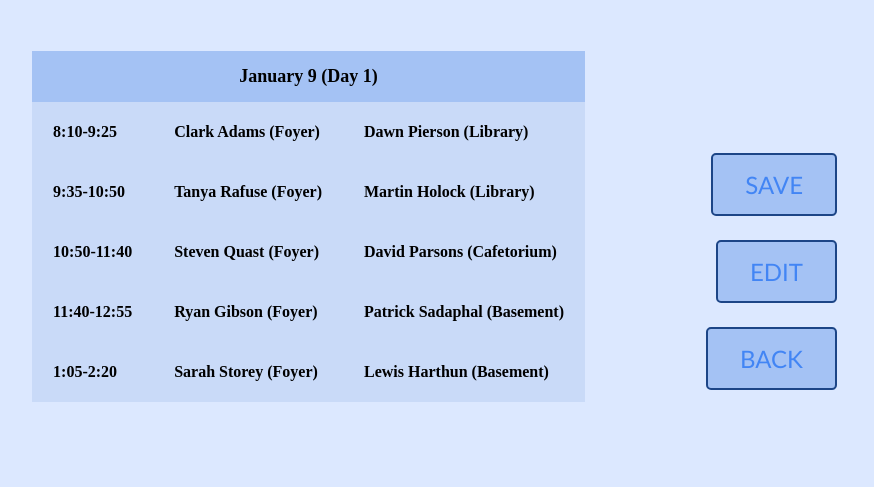
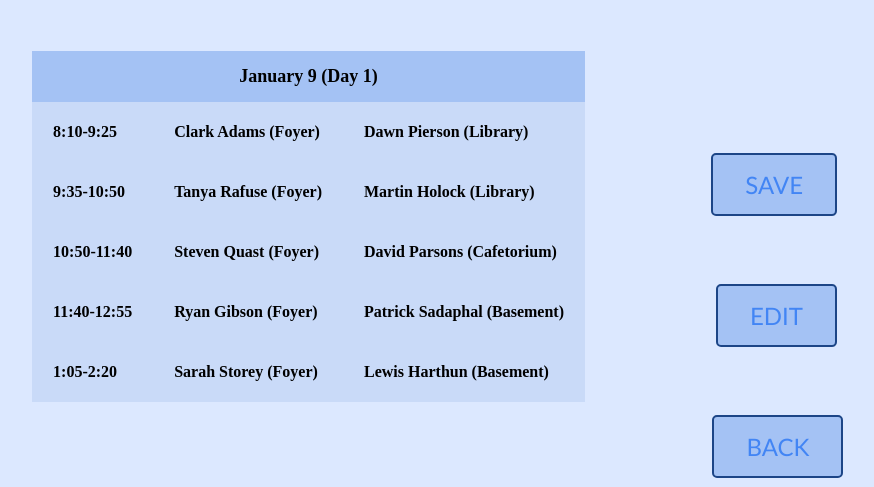
Before and after one commit to khadeeja2005/Project-Prep, a Django app: page /upload/daydisplay in a window 1280 px wide. Shown: the part 386-873 px from the top of the page, without its empty margins (183-1057 px from the left). Run offline with Django 4.2, Linux system fonts and the light colour scheme.

Commit message:
edited day display

```diff
--- a/projectprepsite/calendars/templates/calendars/daydisplay.html
+++ b/projectprepsite/calendars/templates/calendars/daydisplay.html
@@ -38,13 +38,13 @@
   }
   .button2-absolute {
     position: absolute;
-    top: 70%;
+    top: 75%;
     right: 20%;
   }
   .button3-absolute {
     position: absolute;
-    top: 80%;
-    right: 20%;
+    top: 90%;
+    right: 19.5%;
   }
   .button {
     display: inline-block;
@@ -80,7 +80,7 @@
   </div>
 
   <div class="button3-absolute">
-    <input type="button" class="button" value="BACK">
+    <input type="button" class="button" value="BACK" onclick="window.location='http://127.0.0.1:8000/calendars/supervisionscheduledisplay'">
   </div>
 
   <body>
```
Also changed, not shown: projectprepsite/db.sqlite3.
